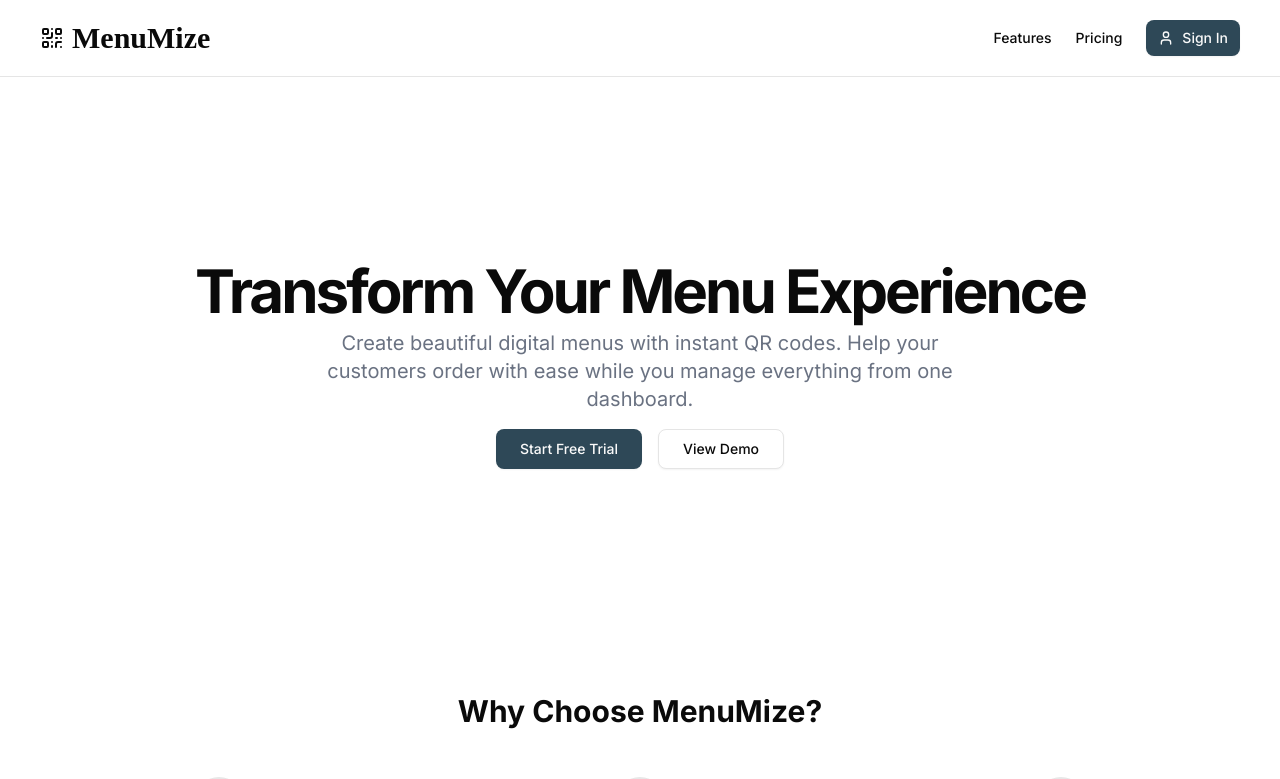
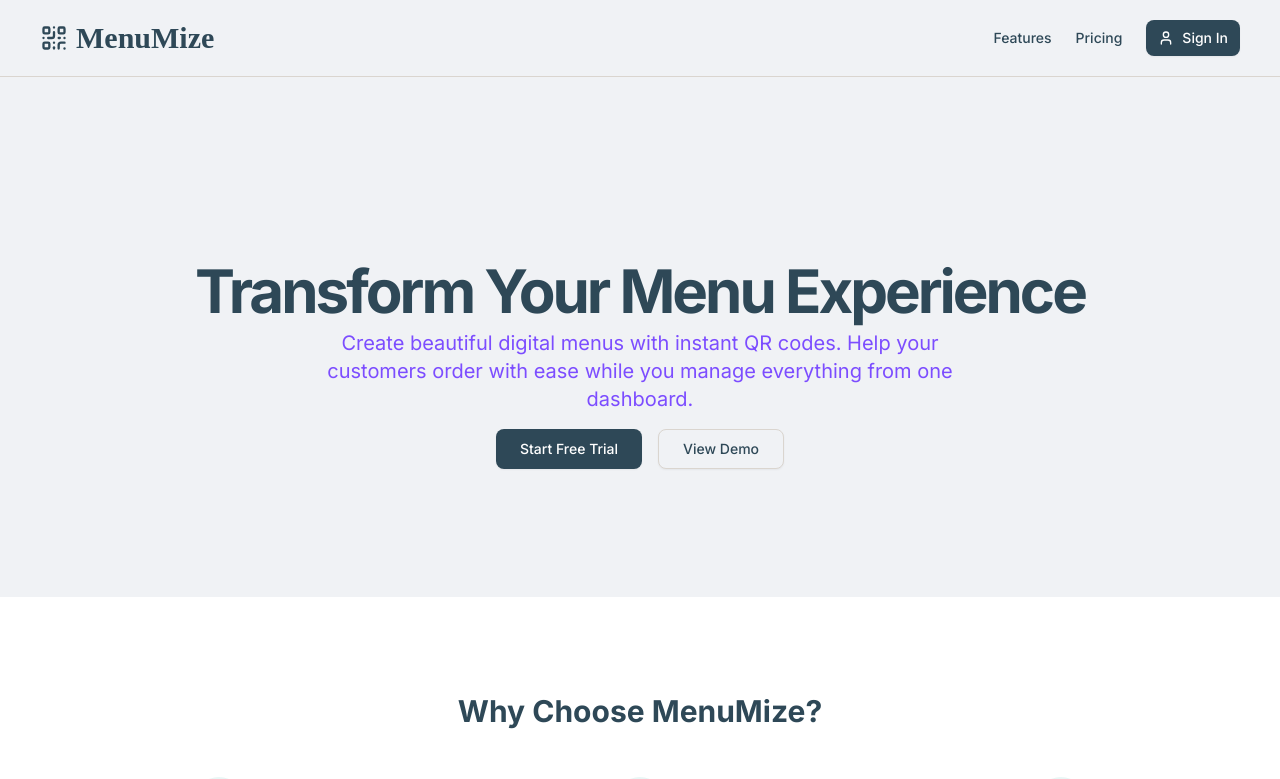
Before and after one commit to alielhasan85/menumize_next, a Next.js app: page / in a window 1280 px wide. Shown: the top 779 px of the page. Built offline with nearby package versions, Linux system fonts and the light colour scheme; no server answers.

Commit message:
theme and colors

```diff
--- a/app/(marketing)/components/FeaturesSection.tsx
+++ b/app/(marketing)/components/FeaturesSection.tsx
@@ -5,7 +5,7 @@ export default function FeaturesSection() {
   return (
     <section id="features" className="w-full py-12 md:py-24 bg-white">
       <div className="container px-4 md:px-6 mx-auto">
-        <h2 className="text-3xl font-bold text-center mb-12">
+        <h2 className="text-3xl font-bold text-center mb-12 text-accent-foreground">
           Why Choose MenuMize?
         </h2>
         <div className="grid grid-cols-1 md:grid-cols-3 gap-8">
@@ -16,8 +16,8 @@ export default function FeaturesSection() {
             </div>
             <h3 className="text-xl font-bold">Instant QR Generation</h3>
             <p className="text-gray-500">
-              Create and update QR codes instantly. Changes to your menu
-              are reflected immediately.
+              Create and update QR codes instantly. Changes to your menu are
+              reflected immediately.
             </p>
           </div>
           {/* Feature 2 */}
@@ -27,8 +27,7 @@ export default function FeaturesSection() {
             </div>
             <h3 className="text-xl font-bold">Mobile-Optimized</h3>
             <p className="text-gray-500">
-              Beautiful, responsive menus that work perfectly on any
-              device.
+              Beautiful, responsive menus that work perfectly on any device.
             </p>
           </div>
           {/* Feature 3 */}
--- a/app/(marketing)/components/HeroSection.tsx
+++ b/app/(marketing)/components/HeroSection.tsx
@@ -13,7 +13,7 @@ export default function HeroSection() {
           <h1 className="text-3xl font-bold tracking-tighter sm:text-4xl md:text-5xl lg:text-6xl/none">
             Transform Your Menu Experience
           </h1>
-          <p className="mx-auto max-w-[700px] text-gray-500 md:text-xl">
+          <p className="mx-auto max-w-[700px] text-secondary md:text-xl">
             Create beautiful digital menus with instant QR codes. Help your
             customers order with ease while you manage everything from one
             dashboard.
--- a/app/(marketing)/components/header/index.tsx
+++ b/app/(marketing)/components/header/index.tsx
@@ -11,7 +11,7 @@ const Header = () => {
       <div className="wrapper flex-between">
         <div className="flex-start">
           <Link href="/" className="flex-start">
-            <QrCode className="h-6 w-6 mr-2" />
+            <QrCode className="h-7 w-7 mr-2" />
             <span className="font-['cinzel'] text-3xl font-bold text-['#ff5e1e']">
               {APP_NAME}
             </span>
--- a/app/globals.css
+++ b/app/globals.css
@@ -3,34 +3,6 @@
 @plugin "tailwindcss-animate";
 
 @custom-variant dark (&:is(.dark *));
-
-/* Define your custom theme colors here */
-:root {
-  /* Primary Colors */
-  --color-primary: #2e4857;
-  --color-secondary: #4e6776;
-  --color-accent: #ff5e1e;
-  --color-accent-50: color-mix(in srgb, var(--color-accent) 50%, transparent);
-
-  /* Neutral Colors */
-  --color-neutral-white: #ffffff;
-  --color-neutral-divider: #dad5cf;
-  --color-neutral-grey: #9e9e9e;
-  --color-neutral-grey2: #e0e0e0;
-  --color-neutral-grey3: #f0f0f0;
-  --color-neutral-grey-button: #f0f2f5;
-  --color-neutral-background: #f0f2f5;
-  --color-neutral-background2: #fff9f6;
-
-  /* Feedback Colors */
-  --color-feedback-red: #d31b27;
-  --color-feedback-green: #39c57f;
-  --color-feedback-blue: #007aff;
-
-  /* Accent Colors */
-  --color-accent-light-green: #d3f1a7;
-  --color-accent-light-peach: #fec195;
-}
 
 @layer utilities {
   .accent-color {
@@ -123,39 +95,85 @@
   --radius-xl: calc(var(--radius) + 4px);
 }
 
+/* Define your custom theme colors here */
 :root {
+  /* Primary Colors */
+  --color-primary: #2e4857;
+  --color-secondary: #4e6776;
+  --color-accent: #ff5e1e;
+  --color-accent-50: color-mix(in srgb, var(--color-accent) 50%, transparent);
+
+  /* Neutral Colors */
+  --color-neutral-white: #ffffff;
+  --color-neutral-divider: #dad5cf;
+  --color-neutral-grey: #9e9e9e;
+  --color-neutral-grey2: #e0e0e0;
+  --color-neutral-grey3: #f0f0f0;
+  --color-neutral-grey-button: #f0f2f5;
+  --color-neutral-background: #f0f2f5;
+  --color-neutral-background2: #fff9f6;
+
+  /* Feedback Colors */
+  --color-feedback-red: #d31b27;
+  --color-feedback-green: #39c57f;
+  --color-feedback-blue: #007aff;
+
+  /* Accent Colors */
+  --color-accent-light-green: #d3f1a7;
+  --color-accent-light-peach: #fec195;
+}
+:root {
+  /* Border radius */
   --radius: 0.625rem;
-  --background: oklch(1 0 0);
-  --foreground: oklch(0.145 0 0);
-  --card: oklch(1 0 0);
-  --card-foreground: oklch(0.145 0 0);
-  --popover: oklch(1 0 0);
-  --popover-foreground: oklch(0.145 0 0);
-  --primary: oklch(0.205 0 0);
-  --primary-foreground: oklch(0.985 0 0);
-  --secondary: oklch(0.97 0 0);
-  --secondary-foreground: oklch(0.205 0 0);
-  --muted: oklch(0.97 0 0);
-  --muted-foreground: oklch(0.556 0 0);
-  --accent: oklch(0.97 0 0);
-  --accent-foreground: oklch(0.205 0 0);
-  --destructive: oklch(0.577 0.245 27.325);
-  --border: oklch(0.922 0 0);
-  --input: oklch(0.922 0 0);
-  --ring: oklch(0.708 0 0);
-  --chart-1: oklch(0.646 0.222 41.116);
-  --chart-2: oklch(0.6 0.118 184.704);
-  --chart-3: oklch(0.398 0.07 227.392);
-  --chart-4: oklch(0.828 0.189 84.429);
-  --chart-5: oklch(0.769 0.188 70.08);
-  --sidebar: oklch(0.985 0 0);
-  --sidebar-foreground: oklch(0.145 0 0);
-  --sidebar-primary: oklch(0.205 0 0);
-  --sidebar-primary-foreground: oklch(0.985 0 0);
-  --sidebar-accent: oklch(0.97 0 0);
-  --sidebar-accent-foreground: oklch(0.205 0 0);
-  --sidebar-border: oklch(0.922 0 0);
-  --sidebar-ring: oklch(0.708 0 0);
+
+  /* Base neutrals */
+  --background: #f0f2f5;
+  --foreground: #2e4857;
+
+  /* Cards & Popovers */
+  --card: #ffffff;
+  --card-foreground: #2e4857;
+  --popover: #ffffff;
+  --popover-foreground: #2e4857;
+
+  /* Primary, Secondary & Accent */
+  --primary: #26a69a; /* Teal */
+  --primary-foreground: #ffffff;
+
+  --secondary: #7c4dff; /* Purple */
+  --secondary-foreground: #ffffff;
+
+  --accent: #d4ff2f; /* Lime */
+  --accent-foreground: #2e4857;
+
+  /* Muted & Destructive */
+  --muted: #e0e0e0;
+  --muted-foreground: #2e4857;
+  --destructive: #e53935;
+
+  /* Borders & Inputs */
+  --border: #dad5cf;
+  --input: #fafafa;
+
+  /* Focus / Ring */
+  --ring: #26a69a; /* Teal ring for focus states */
+
+  /* Example chart colors */
+  --chart-1: #26a69a; /* Teal */
+  --chart-2: #7c4dff; /* Purple */
+  --chart-3: #d4ff2f; /* Lime */
+  --chart-4: #4e6776; /* A complementary gray-blue */
+  --chart-5: #fec195; /* Subtle warm accent */
+
+  /* Sidebar (if applicable) */
+  --sidebar: #ffffff;
+  --sidebar-foreground: #2e4857;
+  --sidebar-primary: #26a69a;
+  --sidebar-primary-foreground: #ffffff;
+  --sidebar-accent: #d4ff2f;
+  --sidebar-accent-foreground: #2e4857;
+  --sidebar-border: #dad5cf;
+  --sidebar-ring: #26a69a;
 }
 
 .dark {
```
Also changed, not shown: 1 other file (tests, documents, lock files or other folders).
